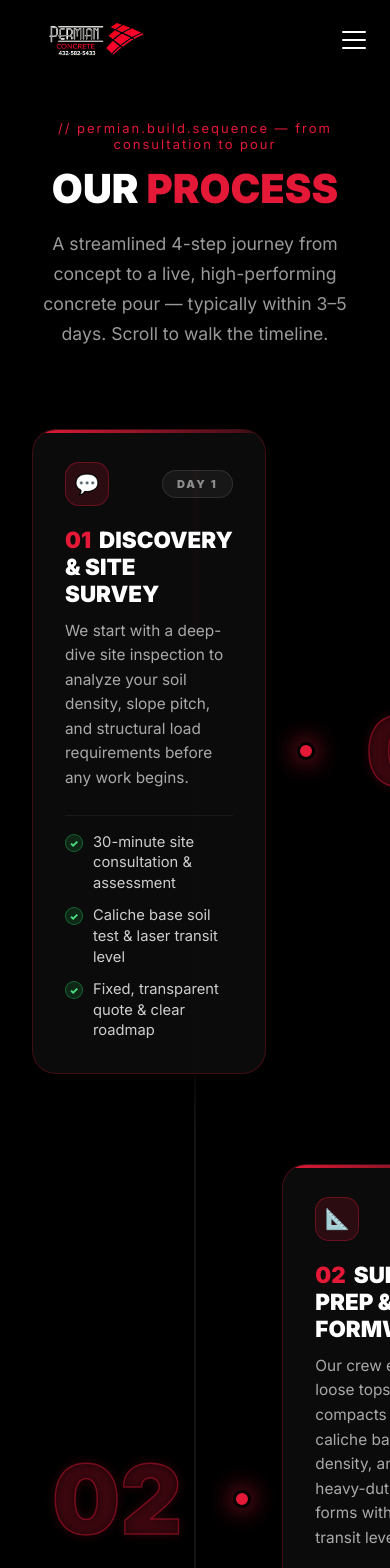
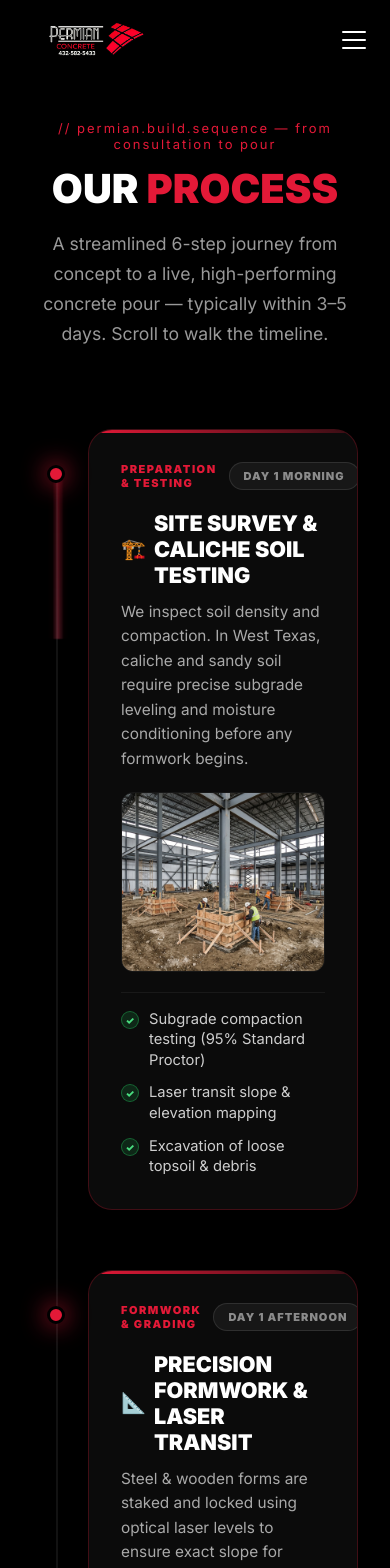
Before and after one commit to vriddhitechinfo-tech/permian, a Next.js app: page /process in a window 390 px wide. Shown: the top 1568 px of the page. Built offline with nearby package versions, Linux system fonts and the light colour scheme.

Commit message:
fix: mobile responsiveness, z-index overlays, and partner grid issues

```diff
--- a/src/app/components/Process/ProcessTimeline.jsx
+++ b/src/app/components/Process/ProcessTimeline.jsx
@@ -2,6 +2,7 @@
 
 import { useEffect, useRef, useState } from 'react';
 import Link from 'next/link';
+import Image from 'next/image';
 import gsap from 'gsap';
 import { ScrollTrigger } from 'gsap/ScrollTrigger';
 
@@ -12,54 +13,92 @@ if (typeof window !== 'undefined') {
 const STEPS = [
   {
     num: '01',
-    timeframe: 'DAY 1',
-    icon: '💬',
-    title: '01 Discovery & Site Survey',
-    desc: 'We start with a deep-dive site inspection to analyze your soil density, slope pitch, and structural load requirements before any work begins.',
+    phase: 'PREPARATION & TESTING',
+    timeframe: 'Day 1 Morning',
+    icon: '🏗️',
+    title: 'Site Survey & Caliche Soil Testing',
+    desc: 'We inspect soil density and compaction. In West Texas, caliche and sandy soil require precise subgrade leveling and moisture conditioning before any formwork begins.',
     bullets: [
-      '30-minute site consultation & assessment',
-      'Caliche base soil test & laser transit level',
-      'Fixed, transparent quote & clear roadmap'
+      'Subgrade compaction testing (95% Standard Proctor)',
+      'Laser transit slope & elevation mapping',
+      'Excavation of loose topsoil & debris'
     ],
+    img: '/images/before-commercial-subgrade.png',
     align: 'left'
   },
   {
     num: '02',
-    timeframe: 'DAY 2',
+    phase: 'FORMWORK & GRADING',
+    timeframe: 'Day 1 Afternoon',
     icon: '📐',
-    title: '02 Subgrade Prep & Formwork',
-    desc: 'Our crew excavates loose topsoil, compacts West Texas caliche base to 98% density, and sets heavy-duty steel forms with optical transit levels.',
+    title: 'Precision Formwork & Laser Transit',
+    desc: 'Steel & wooden forms are staked and locked using optical laser levels to ensure exact slope for water drainage away from your structure.',
     bullets: [
-      '98% Standard Proctor caliche compaction',
-      'Laser-guided form setting for water runoff',
-      'Grade-60 steel rebar matrix tied on chairs'
+      'Optical laser transit leveling',
+      'Double-staked steel form bracing',
+      'Drainage pitch calculation (min 1/4" per foot)'
     ],
+    img: '/images/parking-lot-forming.png',
     align: 'right'
   },
   {
     num: '03',
-    timeframe: 'DAY 3',
-    icon: '🏗️',
-    title: '03 High-PSI Concrete Pour',
-    desc: 'Custom 3,500 - 4,500+ PSI engineered concrete mix dispatched on schedule, laser-screeded flat, and power-troweled for ultimate density.',
+    phase: 'REINFORCEMENT',
+    timeframe: 'Day 2 Morning',
+    icon: '⚡',
+    title: 'Grade-60 Rebar Grid & Chairs',
+    desc: 'We tie a heavy-duty #4 (1/2") or #5 Grade-60 rebar matrix spaced at 12" to 18" centers, elevated on rebar chairs so the steel sits exactly in the center of the pour.',
     bullets: [
-      '4,000+ PSI fiber-reinforced concrete dispatch',
-      'Somero laser screed precision flattening',
-      'Multi-pass power trowel or broom finish'
+      '#4 / #5 Grade-60 rebar grid',
+      'Heavy-duty plastic chairs for center elevation',
+      'Vapor barrier installation for indoor slabs'
     ],
+    img: '/images/before-warehouse-rebar.png',
     align: 'left'
   },
   {
     num: '04',
-    timeframe: 'DAY 4+',
-    icon: '🚀',
-    title: '04 Curing & Quality Sign-Off',
-    desc: 'Liquid chemical hydration seal applied immediately to double curing strength, followed by early-entry diamond sawed control joints to prevent cracks.',
+    phase: 'BATCH & DISPATCH',
+    timeframe: 'Day 2 Pouring',
+    icon: '🚛',
+    title: 'Custom High-PSI Concrete Dispatch',
+    desc: 'We specify custom 4,000+ PSI mix designs with fiber mesh reinforcement and retarder additives to handle the West Texas summer heat during delivery.',
     bullets: [
-      'Hydration membrane chemical seal spray',
+      '4,000 - 5,000 PSI engineered mix',
+      'Polypropylene synthetic fiber reinforcement',
+      'Slump & temperature verification on site'
+    ],
+    img: '/images/industrial-concrete-pour.png',
+    align: 'right'
+  },
+  {
+    num: '05',
+    phase: 'PLACEMENT & SCREEDING',
+    timeframe: 'Day 2 Finishing',
+    icon: '✨',
+    title: 'Laser Screeding & Power Trowel',
+    desc: 'Using Somero laser screeds and ride-on power trowels, we consolidate the concrete and achieve glass-smooth or slip-resistant broom finishes.',
+    bullets: [
+      'Laser-guided vibratory screeding',
+      'Multi-pass power trowel finishing',
+      'Broom or polished finish option'
+    ],
+    img: '/images/commercial-laser-screed.png',
+    align: 'left'
+  },
+  {
+    num: '06',
+    phase: 'CURING & JOINTS',
+    timeframe: 'Day 3 & Beyond',
+    icon: '🛡️',
+    title: 'Hydration Sealing & Expansion Control Joints',
+    desc: 'Early-entry saw cuts prevent random cracking while a deep-penetrating liquid curing compound locks in moisture for maximum 28-day compressive strength.',
+    bullets: [
       'Precision diamond-blade sawed control joints',
-      'Final quality audit & workmanship warranty sign-off'
+      'Chemical membrane curing seal application',
+      'Final inspection & clean site handover'
     ],
+    img: '/images/after-commercial-floor.png',
     align: 'right'
   }
 ];
@@ -68,6 +107,14 @@ export default function ProcessTimeline() {
   const containerRef = useRef(null);
   const lineRef = useRef(null);
   const ctaProgressRef = useRef(null);
+  const [isMobile, setIsMobile] = useState(false);
+
+  useEffect(() => {
+    const check = () => setIsMobile(window.innerWidth < 800);
+    check();
+    window.addEventListener('resize', check);
+    return () => window.removeEventListener('resize', check);
+  }, []);
 
   useEffect(() => {
     const ctx = gsap.context(() => {
@@ -120,11 +167,17 @@ export default function ProcessTimeline() {
           { opacity: 0, x: isLeft ? -60 : 60 },
           { opacity: 1, x: 0, duration: 0.8, ease: 'power3.out' },
           0
-        ).fromTo(num,
+        );
+
+        if (num) {
+          tl.fromTo(num,
             { opacity: 0, scale: 0.7 },
             { opacity: 1, scale: 1, duration: 0.9, ease: 'back.out(1.4)' },
             0.1
-        ).fromTo(node,
+          );
+        }
+
+        tl.fromTo(node,
           { scale: 0, boxShadow: '0 0 0px #E31937' },
           { scale: 1, boxShadow: '0 0 25px #E31937', duration: 0.5, ease: 'back.out(2)' },
           0.2
@@ -148,7 +201,7 @@ export default function ProcessTimeline() {
             Our <span style={{ color: '#E31937' }}>Process</span>
           </h2>
           <p style={{ fontFamily: 'var(--font-body)', fontSize: '1.1rem', color: 'rgba(255, 255, 255, 0.6)', maxWidth: '640px', margin: '0 auto', lineHeight: 1.7 }}>
-            A streamlined 4-step journey from concept to a live, high-performing concrete pour — typically within 3–5 days. Scroll to walk the timeline.
+            A streamlined 6-step journey from concept to a live, high-performing concrete pour — typically within 3–5 days. Scroll to walk the timeline.
           </p>
         </div>
 
@@ -156,7 +209,16 @@ export default function ProcessTimeline() {
         <div className="process-timeline-tree" style={{ position: 'relative', minHeight: '800px' }}>
 
           {/* Central Vertical Timeline Line */}
-          <div style={{ position: 'absolute', top: '40px', bottom: '100px', left: '50%', width: '2px', background: 'rgba(255,255,255,0.08)', transform: 'translateX(-50%)', zIndex: 1 }}>
+          <div style={{
+            position: 'absolute',
+            top: '40px',
+            bottom: '100px',
+            left: isMobile ? '24px' : '50%',
+            width: '2px',
+            background: 'rgba(255,255,255,0.08)',
+            transform: isMobile ? 'none' : 'translateX(-50%)',
+            zIndex: 1
+          }}>
             <div ref={lineRef} style={{ width: '100%', height: '100%', background: 'linear-gradient(180deg, #E31937 0%, #ff4d6d 100%)', boxShadow: '0 0 12px #E31937' }} />
           </div>
 
@@ -168,7 +230,16 @@ export default function ProcessTimeline() {
               <div
                 key={s.num}
                 className={`process-step-row ${isLeft ? 'step-row-left' : 'step-row-right'}`}
-                style={{
+                style={isMobile ? {
+                  display: 'flex',
+                  flexDirection: 'column',
+                  alignItems: 'flex-start',
+                  paddingLeft: '56px',
+                  marginBottom: '60px',
+                  position: 'relative',
+                  zIndex: 2,
+                  width: '100%'
+                } : {
                   display: 'grid',
                   gridTemplateColumns: '1fr 80px 1fr',
                   alignItems: 'center',
@@ -178,6 +249,7 @@ export default function ProcessTimeline() {
                 }}
               >
                 {/* LEFT COLUMN */}
+                {!isMobile && (
                   <div style={{ display: 'flex', justifyContent: isLeft ? 'flex-end' : 'flex-start' }}>
                     {isLeft ? (
                       <StepCard step={s} />
@@ -185,15 +257,33 @@ export default function ProcessTimeline() {
                       <WatermarkNum num={s.num} align="right" />
                     )}
                   </div>
+                )}
 
                 {/* CENTER TIMELINE NODE */}
-                <div style={{ display: 'flex', justifyContent: 'center', alignItems: 'center' }}>
+                <div style={isMobile ? {
+                  position: 'absolute',
+                  left: '24px',
+                  top: '36px',
+                  transform: 'translateX(-50%)',
+                  zIndex: 5
+                } : {
+                  display: 'flex',
+                  justifyContent: 'center',
+                  alignItems: 'center'
+                }}>
                   <div className="process-step-node" style={{ width: '18px', height: '18px', borderRadius: '50%', background: '#E31937', border: '3px solid #000000', zIndex: 5 }} />
                 </div>
 
                 {/* RIGHT COLUMN */}
-                <div style={{ display: 'flex', justifyContent: !isLeft ? 'flex-start' : 'flex-end' }}>
-                  {!isLeft ? (
+                <div style={isMobile ? {
+                  width: '100%'
+                } : {
+                  display: 'flex',
+                  justifyContent: !isLeft ? 'flex-start' : 'flex-end'
+                }}>
+                  {isMobile ? (
+                    <StepCard step={s} />
+                  ) : !isLeft ? (
                     <StepCard step={s} />
                   ) : (
                     <WatermarkNum num={s.num} align="left" />
@@ -205,9 +295,12 @@ export default function ProcessTimeline() {
 
         </div>
 
+        {/* PROCESS FAQS */}
+        <ProcessFaqSection />
+
         {/* BOTTOM LAUNCH READINESS CTA BANNER */}
         <div className="launch-readiness-card" style={{
-          marginTop: '60px',
+          marginTop: '100px',
           background: 'rgba(10, 10, 10, 0.95)',
           border: '1px solid rgba(227, 25, 55, 0.35)',
           borderRadius: '28px',
@@ -297,26 +390,47 @@ function StepCard({ step }) {
       {/* Top Red Glow Accent Bar */}
       <div style={{ position: 'absolute', top: 0, left: 0, right: 0, height: '3px', background: 'linear-gradient(90deg, #E31937, rgba(227,25,55,0.2))' }} />
 
-      {/* Header Row: Icon Badge & Timeframe Pill */}
-      <div style={{ display: 'flex', alignItems: 'center', justifyContent: 'space-between', marginBottom: '20px' }}>
-        <div style={{ width: '44px', height: '44px', borderRadius: '14px', background: 'rgba(227, 25, 55, 0.15)', border: '1px solid rgba(227, 25, 55, 0.35)', display: 'flex', alignItems: 'center', justifyContent: 'center', fontSize: '20px' }}>
-          {step.icon}
-        </div>
-        <span style={{ fontFamily: 'var(--font-heading)', fontSize: '11px', fontWeight: 900, letterSpacing: '2px', color: 'rgba(255,255,255,0.5)', background: 'rgba(255,255,255,0.05)', border: '1px solid rgba(255,255,255,0.1)', padding: '6px 14px', borderRadius: '20px', textTransform: 'uppercase' }}>
+      {/* Header Row: Phase Tag & Timeframe Pill */}
+      <div style={{ display: 'flex', alignItems: 'center', justifyContent: 'space-between', marginBottom: '20px', gap: '12px' }}>
+        <span style={{ fontFamily: 'var(--font-heading)', fontSize: '11px', fontWeight: 900, letterSpacing: '1.5px', color: '#E31937', textTransform: 'uppercase' }}>
+          {step.phase}
+        </span>
+        <span style={{ fontFamily: 'var(--font-body)', fontSize: '11px', fontWeight: 900, letterSpacing: '1px', color: 'rgba(255,255,255,0.5)', background: 'rgba(255,255,255,0.05)', border: '1px solid rgba(255,255,255,0.1)', padding: '6px 14px', borderRadius: '20px', textTransform: 'uppercase', whiteSpace: 'nowrap' }}>
           {step.timeframe}
         </span>
       </div>
 
       {/* Step Title */}
-      <h3 style={{ fontFamily: 'var(--font-heading)', fontSize: '1.4rem', fontWeight: 900, color: '#ffffff', textTransform: 'uppercase', marginBottom: '12px' }}>
-        <span style={{ color: '#E31937', marginRight: '8px' }}>{step.num}</span>
-        {step.title.replace(/^\d+\s*/, '')}
+      <h3 style={{ fontFamily: 'var(--font-heading)', fontSize: '1.35rem', fontWeight: 900, color: '#ffffff', textTransform: 'uppercase', marginBottom: '12px', display: 'flex', alignItems: 'center', gap: '8px' }}>
+        <span style={{ fontSize: '20px' }}>{step.icon}</span>
+        <span>{step.title}</span>
       </h3>
 
       {/* Description */}
-      <p style={{ fontFamily: 'var(--font-body)', fontSize: '0.96rem', color: 'rgba(255, 255, 255, 0.65)', lineHeight: 1.6, marginBottom: '24px' }}>
+      <p style={{ fontFamily: 'var(--font-body)', fontSize: '0.96rem', color: 'rgba(255, 255, 255, 0.65)', lineHeight: 1.6, marginBottom: '20px' }}>
         {step.desc}
       </p>
+
+      {/* Image Preview */}
+      {step.img && (
+        <div style={{
+          position: 'relative',
+          width: '100%',
+          height: '180px',
+          borderRadius: '12px',
+          overflow: 'hidden',
+          marginBottom: '20px',
+          border: '1px solid rgba(255, 255, 255, 0.05)'
+        }}>
+          <Image
+            src={step.img}
+            alt={step.title}
+            fill
+            style={{ objectFit: 'cover' }}
+            sizes="(max-width: 768px) 100vw, 40vw"
+          />
+        </div>
+      )}
 
       {/* Bullet Checklist */}
       <div style={{ display: 'flex', flexDirection: 'column', gap: '12px', paddingTop: '16px', borderTop: '1px solid rgba(255,255,255,0.06)' }}>
@@ -363,3 +477,83 @@ function WatermarkNum({ num, align }) {
     </div>
   );
 }
+
+// ── Helper Component: Process Specific FAQs ──────────────────────────
+function ProcessFaqSection() {
+  const [openFaq, setOpenFaq] = useState(null);
+
+  const faqs = [
+    {
+      q: 'How long before I can drive on my new concrete driveway?',
+      a: 'We recommend waiting 24-48 hours for foot traffic, 7 days for passenger vehicles, and 28 days for heavy trucks or equipment.'
+    },
+    {
+      q: 'Why is rebar placed on chairs instead of laid on the ground?',
+      a: 'Rebar on the ground provides zero tensile strength. Raising rebar on chairs positions the steel in the middle third of the slab where it resists tension forces.'
+    },
+    {
+      q: 'What PSI concrete do you use for commercial shop floors?',
+      a: 'We pour 4,000 to 5,000 PSI concrete mixed with synthetic fiber mesh for high load capacity and abrasion resistance in heavy equipment shops.'
+    },
+    {
+      q: 'How do you handle hot West Texas summer pours?',
+      a: 'We use hydration-retarding admixtures, iced mix water, and early morning pour schedules to control setting times and eliminate cold joints.'
+    }
+  ];
+
+  return (
+    <div className="faq-section" style={{ maxWidth: '800px', margin: '120px auto 0' }}>
+      <div style={{ textAlign: 'center', marginBottom: '48px' }}>
+        <span style={{ fontFamily: 'var(--font-heading)', fontSize: '11px', fontWeight: 800, color: '#E31937', letterSpacing: '2px' }}>
+          GOT QUESTIONS?
+        </span>
+        <h2 style={{ fontFamily: 'var(--font-heading)', fontSize: '2.2rem', fontWeight: 900, color: '#ffffff', marginTop: '8px', textTransform: 'uppercase' }}>
+          Frequently Asked Questions
+        </h2>
+      </div>
+
+      <div style={{ display: 'flex', flexDirection: 'column', gap: '16px' }}>
+        {faqs.map((faq, i) => {
+          const isOpen = openFaq === i;
+          return (
+            <div
+              key={i}
+              className="faq-item"
+              onClick={() => setOpenFaq(isOpen ? null : i)}
+              style={{
+                background: isOpen ? 'rgba(227, 25, 55, 0.05)' : 'rgba(12, 12, 12, 0.6)',
+                border: isOpen ? '1px solid #E31937' : '1px solid rgba(255, 255, 255, 0.08)',
+                borderRadius: '14px',
+                padding: '20px 24px',
+                cursor: 'pointer',
+                transition: 'all 0.3s ease'
+              }}
+            >
+              <div style={{ display: 'flex', justifyContent: 'space-between', alignItems: 'center' }}>
+                <h3 style={{ fontFamily: 'var(--font-heading)', fontSize: '16px', fontWeight: 800, color: '#ffffff', margin: 0, textTransform: 'uppercase' }}>
+                  {faq.q}
+                </h3>
+                <span style={{ fontSize: '20px', fontWeight: 'bold', color: '#E31937' }}>
+                  {isOpen ? '−' : '+'}
+                </span>
+              </div>
+              {isOpen && (
+                <p style={{
+                  fontFamily: 'var(--font-body)',
+                  fontSize: '14px',
+                  color: 'rgba(255, 255, 255, 0.65)',
+                  lineHeight: 1.6,
+                  marginTop: '14px',
+                  paddingTop: '14px',
+                  borderTop: '1px solid rgba(255, 255, 255, 0.06)'
+                }}>
+                  {faq.a}
+                </p>
+              )}
+            </div>
+          );
+        })}
+      </div>
+    </div>
+  );
+}
--- a/src/app/components/Projects/ProjectsExtendedGSAP.jsx
+++ b/src/app/components/Projects/ProjectsExtendedGSAP.jsx
@@ -221,14 +221,14 @@ export function WorkSpecMatrixCounter() {
       </div>
 
       <div style={{ position: 'relative', zIndex: 2, maxWidth: '1240px', margin: '0 auto', padding: '0 32px' }}>
-        <div style={{ display: 'grid', gridTemplateColumns: 'repeat(2, 1fr)', gap: isMobile ? '16px' : '32px' }}>
+        <div style={{ display: 'grid', gridTemplateColumns: isMobile ? '1fr' : 'repeat(2, 1fr)', gap: isMobile ? '16px' : '32px' }}>
           {[
             { val: '4,500+', label: 'COMPRESSIVE PSI STRENGTH' },
             { val: '98%', label: 'CALICHE COMPACTION DENSITY' },
             { val: '500,000+', label: 'TOTAL SQ FT POURED' },
             { val: '100%', label: 'ON-TIME DISPATCH GUARANTEE' }
           ].map((stat, i) => (
-            <div key={i} style={{ background: 'rgba(10,10,10,0.85)', border: '1px solid rgba(227,25,55,0.3)', borderRadius: '24px', padding: '40px 24px', textAlign: 'center', boxShadow: '0 20px 50px rgba(0,0,0,0.8)' }}>
+            <div key={i} style={{ background: 'rgba(10,10,10,0.85)', border: '1px solid rgba(227,25,55,0.3)', borderRadius: '24px', padding: isMobile ? '30px 16px' : '40px 24px', textAlign: 'center', boxShadow: '0 20px 50px rgba(0,0,0,0.8)' }}>
               <span style={{ fontFamily: 'var(--font-heading)', fontSize: 'clamp(2.5rem, 4vw, 3.5rem)', fontWeight: 900, color: '#E31937', display: 'block', marginBottom: '8px' }}>
                 {stat.val}
               </span>
--- a/src/app/page.js
+++ b/src/app/page.js
@@ -511,6 +511,7 @@ export default function HomePage() {
           .timeline-grid { grid-template-columns: repeat(2, 1fr) !important; }
           .comp-grid-box { grid-template-columns: 1fr !important; gap: 24px !important; }
           .vs-badge { display: none !important; }
+          .why-grid { grid-template-columns: repeat(2, 1fr) !important; gap: 16px !important; }
         }
 
         /* Mobile (max-width: 640px) */
@@ -527,6 +528,7 @@ export default function HomePage() {
           .comp-grid-box { grid-template-columns: 1fr !important; }
           .transform-slider-box { height: 260px !important; }
           .slider-reveal > div { min-width: 640px !important; height: 260px !important; }
+          .why-grid { grid-template-columns: 1fr !important; }
         }
       `}</style>
 
@@ -1280,7 +1282,7 @@ export default function HomePage() {
             </p>
           </div>
 
-          <div style={{ display: 'grid', gridTemplateColumns: 'repeat(4, 1fr)', gap: '24px' }}>
+          <div className="why-grid" style={{ display: 'grid', gridTemplateColumns: 'repeat(4, 1fr)', gap: '24px' }}>
             {WHY_CARDS.map((card, idx) => (
               <div key={idx} className="why-card" style={{
                 background: '#000000', border: '1px solid rgba(255, 25, 55, 0.05)',
--- a/src/app/process/page.js
+++ b/src/app/process/page.js
@@ -1,5 +1,4 @@
 import ProcessTimeline from '@/app/components/Process/ProcessTimeline';
-import Process from '@/app/components/Process/Process';
 
 export const metadata = {
   title: 'Our Concrete Process | Permian Concrete',
@@ -10,7 +9,6 @@ export default function ProcessPage() {
   return (
     <main>
       <ProcessTimeline />
-      <Process />
     </main>
   );
 }
```
Also changed, not shown: src/app/components/LogoAnimations/LogoAnimations.jsx (+40 -19 lines), src/app/components/Navbar/Navbar.module.css (+4 -4 lines), src/app/components/Services/ServicesExtendedGSAP.jsx (+8 -7 lines). Lines whose indentation alone changed are shown as unchanged.
